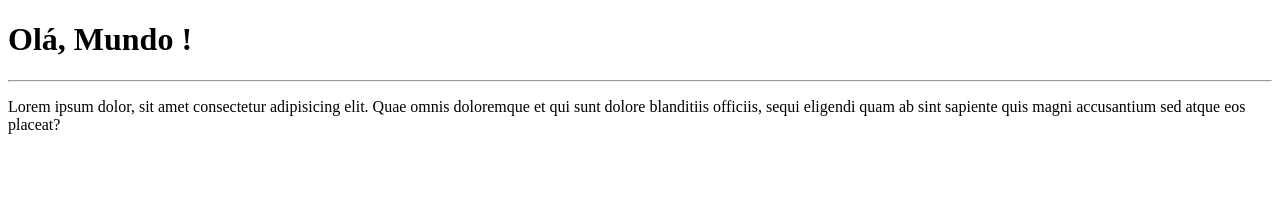
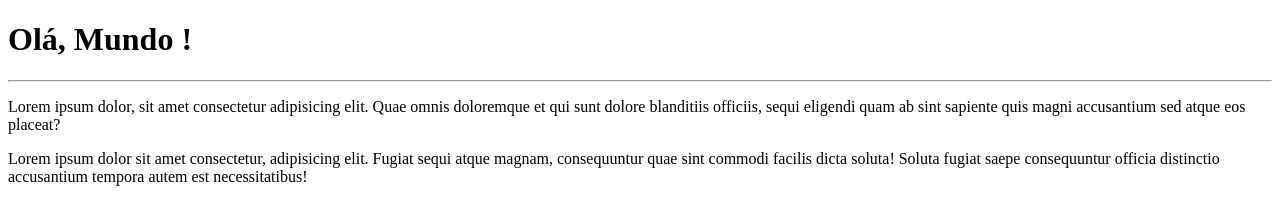
Before and after one commit to WesleyOliveiraSantos/Ola-Mundo, a plain HTML site: page Site-Exemplo/index.html in a window 1280 px wide. Drawn offline with Linux system fonts and the light colour scheme.

Commit message:
Adicionei um paragrafo

```diff
--- a/Site-Exemplo/index.html
+++ b/Site-Exemplo/index.html
@@ -10,5 +10,6 @@
     <h1>Olá, Mundo !</h1>
     <hr>
     <p>Lorem ipsum dolor, sit amet consectetur adipisicing elit. Quae omnis doloremque et qui sunt dolore blanditiis officiis, sequi eligendi quam ab sint sapiente quis magni accusantium sed atque eos placeat?</p>
+    <p>Lorem ipsum dolor sit amet consectetur, adipisicing elit. Fugiat sequi atque magnam, consequuntur quae sint commodi facilis dicta soluta! Soluta fugiat saepe consequuntur officia distinctio accusantium tempora autem est necessitatibus!</p>
 </body>
 </html>
```
